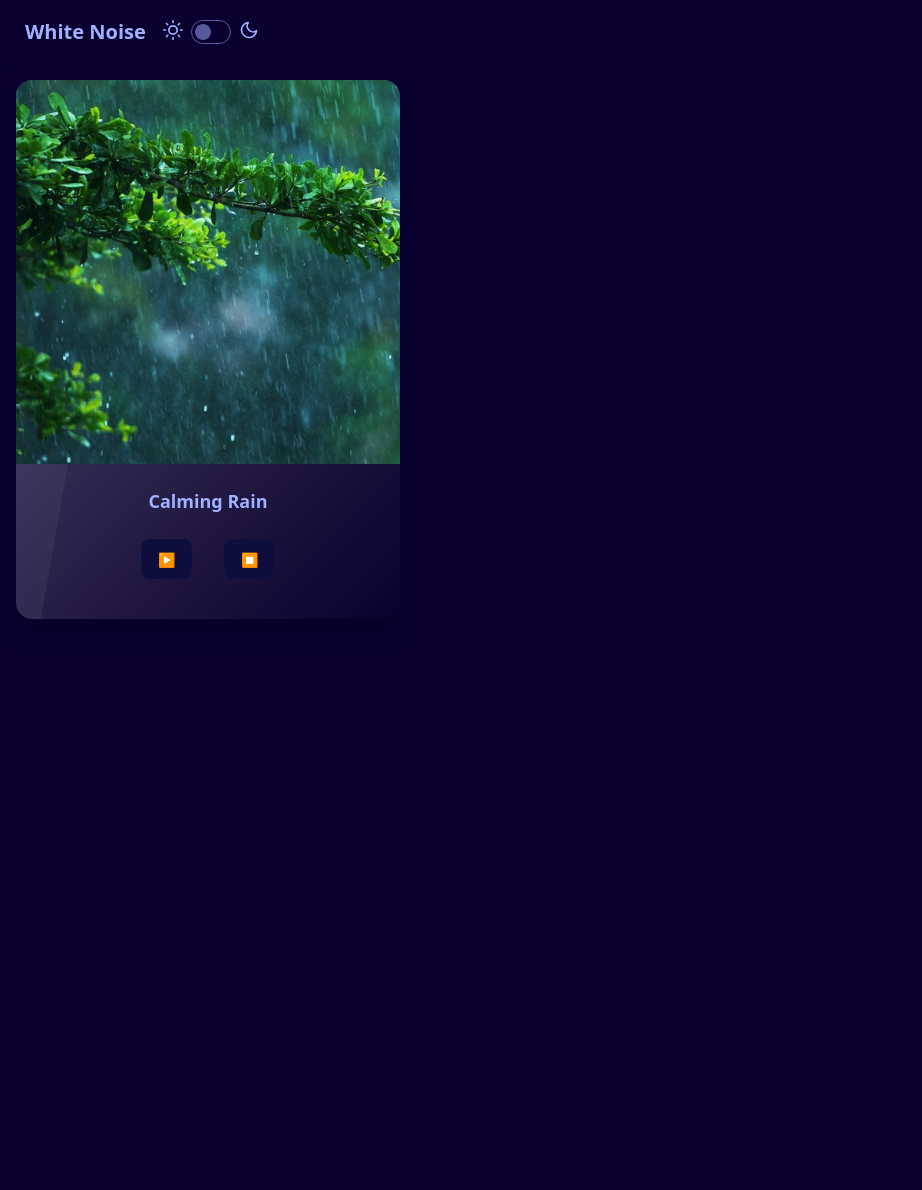
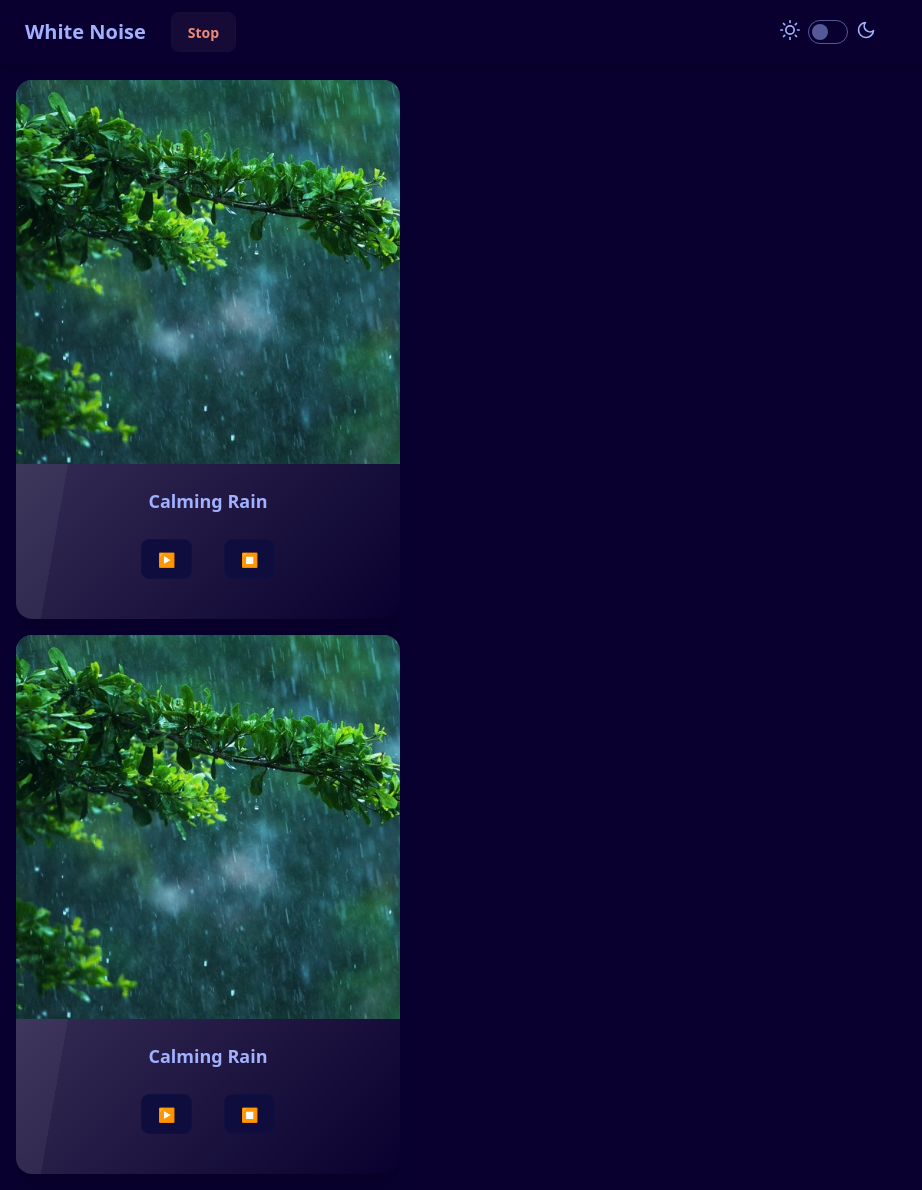
Before and after one commit to JCoadyMayall/whitenoise_web_app, a Django app: page / in a window 1280 px wide. Shown: the whole page, without its empty margins (0-922 px from the left). Before the commit the page ends 619 px from the top, so only its background shows below. Run offline with Django 5.2, Linux system fonts and the light colour scheme; style sheets or scripts are compiled from the project's sources.

Commit message:
Added loop for play buttons in playAudio.js.

```diff
--- a/static/js/helpers.js
+++ /dev/null
@@ -1,8 +0,0 @@
-// plays audio file specified in "data-audio-src" of button element when button is clicked.
-const playBtn = document.getElementById("play-btn");
-const sound = new Audio(playBtn.dataset.audioSrc);
-
-playBtn.addEventListener("click", () => {
-  sound.currentTime = 0;
-  sound.play();
-});
--- /dev/null
+++ b/static/js/playAudio.js
@@ -0,0 +1,21 @@
+// plays audio file specified in "data-audio-src" of button element when button is clicked.
+const sounds = [];
+
+function createSound(src, { loop = false } = {}) {
+  const audio = new Audio(src);
+  audio.loop = loop;
+  sounds.push(audio);
+  return audio;
+}
+
+const playBtns = document.getElementsByName("play-btn");
+
+playBtns.forEach((btn) => {
+  console.log(btn)
+  const sound = createSound(btn.dataset.audioSrc);
+
+  btn.addEventListener("click", () => {
+  sound.currentTime = 0;
+  sound.play();
+});
+})
--- a/whitenoise/templates/home.html
+++ b/whitenoise/templates/home.html
@@ -8,8 +8,12 @@
     <link href="{% static 'css/output.css' %}" rel="stylesheet" type="text/css" />
 </head>
 <body>
-<div class="navbar bg-base-100 shadow-sm">
+<div class="navbar bg-base-100 shadow-lg flex-1 gap-2">
+    <div>
         <a class="btn btn-ghost text-xl">White Noise</a>
+    </div>
+        <button class="btn btn-soft btn-error">Stop</button>
+    <div class="navbar-end">
         <label class="flex cursor-pointer gap-2">
           <svg
             xmlns="http://www.w3.org/2000/svg"
@@ -40,6 +44,7 @@
           </svg>
         </label>
     </div>
+</div>
 <div class="m-4">
     <div class="card card-border bg-base-100 w-96 shadow-xl glass">
       <figure>
@@ -50,15 +55,34 @@
       <div class="card-body items-center">
         <h2 class="card-title">Calming Rain</h2>
           <div class="flex flex-row justify-center">
-              <button id="play-btn" data-audio-src="{% static 'audio/calming_rain.mp3' %}"
+              <button name="play-btn" data-audio-src="{% static 'audio/calm_rain.mp3' %}"
                       class="btn btn-soft btn-secondary m-4">
                   ▶️
               </button>
-                <script src="{% static 'js/helpers.js' %}"></script>
               <button class="btn btn-soft btn-secondary m-4">⏹️</button>
           </div>
       </div>
     </div>
 </div>
+<div class="m-4">
+    <div class="card card-border bg-base-100 w-96 shadow-xl glass">
+      <figure>
+        <img
+          src="{% static 'images/calming_rain.jpeg' %}"
+          alt="Calming Rain" />
+      </figure>
+      <div class="card-body items-center">
+        <h2 class="card-title">Calming Rain</h2>
+          <div class="flex flex-row justify-center">
+              <button name="play-btn" data-audio-src="{% static 'audio/indoor_rain.mp3' %}"
+                      class="btn btn-soft btn-secondary m-4">
+                  ▶️
+              </button>
+              <button class="btn btn-soft btn-secondary m-4">⏹️</button>
+          </div>
+      </div>
+    </div>
+</div>
+<script src="{% static 'js/playAudio.js' %}"></script>
 </body>
 </html>
```
Also changed, not shown: 3 other files. Lines whose indentation alone changed are shown as unchanged.
